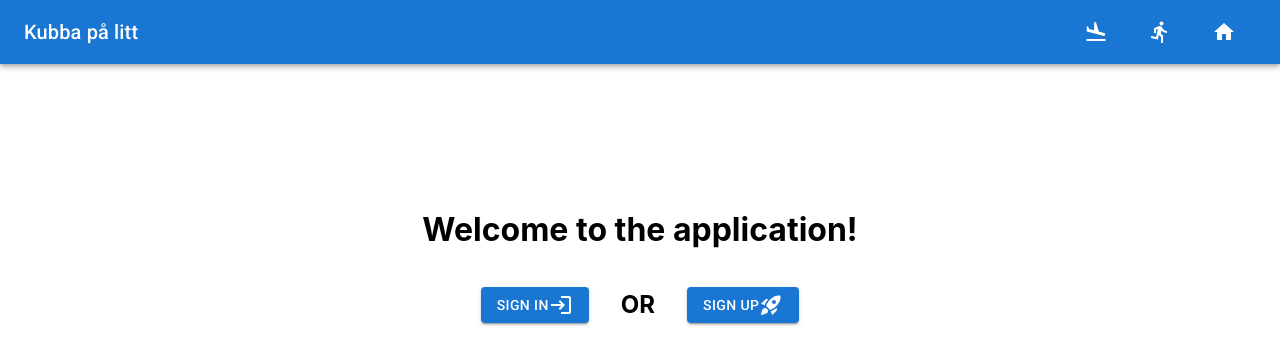
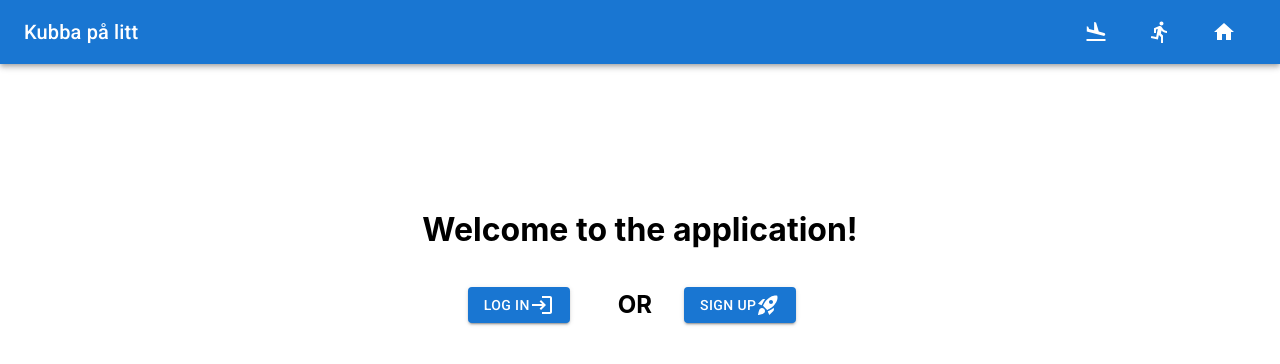
Before and after one commit to rickardpeters/running, a React (Create React App) app in the folder client/: page / in a window 1280 px wide. Shown: the top 364 px of the page. Built offline with nearby package versions, Linux system fonts and the light colour scheme; no server answers.

Commit message:
updated auth, auth func in one file, sign in sign out functionallity

```diff
--- a/client/src/components/Header.tsx
+++ b/client/src/components/Header.tsx
@@ -3,8 +3,23 @@ import { AppBar, Toolbar, Typography, Button } from '@mui/material';
 import DirectionsRunIcon from '@mui/icons-material/DirectionsRun';
 import HomeIcon from '@mui/icons-material/Home';
 import FlightLandIcon from '@mui/icons-material/FlightLand';
+import SignOutButton from './SignOutButton';
+import { UserContext } from './auth/AuthContextProvider'
+import { auth } from '../firebase'
+import { useContext, useEffect, useState } from 'react';
 
 const Header = () => {
+
+const { user } = useContext(UserContext);
+const [isLoggedIn, setisLoggedIn] = useState(false);
+
+useEffect(( )=> {
+  setisLoggedIn(user);
+
+}, [user])
+
+
+
   return (
     <AppBar position='sticky'>
       <Toolbar>
@@ -20,6 +35,7 @@ const Header = () => {
         <Button color='inherit' component={Link} to='/homePage'>
           <HomeIcon></HomeIcon>
         </Button>
+        {user && <SignOutButton></SignOutButton>}
       </Toolbar>
     </AppBar>
   );
--- a/client/src/components/LoginModal.tsx
+++ b/client/src/components/LoginModal.tsx
@@ -1,5 +1,5 @@
 import * as React from "react";
-import { useState } from "react";
+import { useContext, useState } from "react";
 import Button from "@mui/material/Button";
 import Dialog from "@mui/material/Dialog";
 import DialogActions from "@mui/material/DialogActions";
@@ -7,53 +7,58 @@ import DialogContent from "@mui/material/DialogContent";
 import DialogContentText from "@mui/material/DialogContentText";
 import DialogTitle from "@mui/material/DialogTitle";
 import { Grid, TextField } from "@mui/material";
+import { UserContext } from './auth/AuthContextProvider'
 import { signInWithEmailAndPassword } from 'firebase/auth'
 import LoginIcon from "@mui/icons-material/Login";
-import { auth } from "../firebase"
+import { useNavigate } from "react-router-dom";
 
 
 
-const LoginModal = () => {
+interface LoginModalProps {
+  show: boolean;
+  setShow: React.Dispatch<React.SetStateAction<boolean>>
+}
+const LoginModal = (props: LoginModalProps) => {
 
   const [open, setOpen] = useState(false);
   const [email, setEmail] = useState("")
   const [password, setPassword] = useState("")
+  const { logInUser } = useContext(UserContext)
 
-  const signIn = () => {
-    var err = false
-    signInWithEmailAndPassword(auth, email, password)
-    .then((userCredentials) => {
-      console.log(userCredentials)
-    }).catch((error) => {
-      console.log(error);
-      err == true;
-    }).then(() => {
-      if (!err) {
-        handleClose()
-      }
-    })
+  const navigate = useNavigate();
 
 
-  };
 
-  const handleClickOpen = () => {
-    setOpen(true);
-  };
+
+
+  const signIn = async () => {
+    try{
+      await logInUser(email, password);
+      props.setShow(false)
+      navigate('/homePage')
+
+    }
+    catch (error) {
+      console.log(error)
+    }
+
+  }
+
 
   const handleClose = () => {
+    props.setShow(false);
     setOpen(false);
   };
 
+
   return (
     <div>
-      <Button variant="contained" sx={{ m: 2 }} onClick={handleClickOpen}>
-        Sign In <LoginIcon></LoginIcon>
-      </Button>
-      <Dialog open={open} onClose={handleClose}>
+
+      <Dialog open={props.show} onClose={handleClose}>
         <DialogTitle>Sign In</DialogTitle>
         <DialogContent>
           <DialogContentText sx={{ mb: 2 }}>
-          Add your credentials to sign in to the application
+          Add your credentials to sign in to the application.
           </DialogContentText>
           <Grid container spacing={2}>
             <Grid item xs={6}>
@@ -88,11 +93,11 @@ const LoginModal = () => {
         </DialogContent>
         <DialogActions>
           <Button onClick={handleClose}>Cancel</Button>
-          <Button onClick={signIn}>Log In</Button>
+          <Button variant="contained" onClick={signIn}>Log In</Button>
         </DialogActions>
       </Dialog>
     </div>
   );
 }
 
-export default LoginModal
+export default LoginModal;
--- /dev/null
+++ b/client/src/components/SignOutButton.tsx
@@ -0,0 +1,33 @@
+import { UserAuth } from './auth/AuthContextProvider'
+import { Button } from '@mui/base'
+import { useNavigate } from 'react-router-dom'
+import React, { useContext } from 'react'
+import { UserContext } from './auth/AuthContextProvider'
+
+const SignOutButton = () => {
+
+    const { logOut } = UserAuth()
+    const navigate = useNavigate();
+    const { user } = useContext(UserContext)
+
+    const handleSighOut = async() => {
+        try {
+            await logOut()
+            navigate('/')
+            console.log("logged out")
+
+        } catch(error) {
+            console.log(error)
+        }
+
+    }
+
+
+  return (
+    <>
+      <Button onClick={handleSighOut}>Sign Out</Button>
+    </>
+  )
+}
+
+export default SignOutButton
--- a/client/src/components/SignupModal.tsx
+++ b/client/src/components/SignupModal.tsx
@@ -1,5 +1,6 @@
 import * as React from "react";
-import { useState } from "react";
+import { useState, useContext } from "react";
+import { useNavigate } from "react-router-dom";
 import Button from "@mui/material/Button";
 import Dialog from "@mui/material/Dialog";
 import DialogActions from "@mui/material/DialogActions";
@@ -8,52 +9,58 @@ import DialogContentText from "@mui/material/DialogContentText";
 import DialogTitle from "@mui/material/DialogTitle";
 import { Grid, TextField } from "@mui/material";
 import CountrySelect from "./CountrySelect";
+import { UserAuth, UserContext } from './auth/AuthContextProvider'
+import LoginModal from "./LoginModal";
 
-import { createUserWithEmailAndPassword } from "firebase/auth";
-import {auth} from '../firebase'
 
-import RocketLaunchIcon from "@mui/icons-material/RocketLaunch";
 
-const LoginModal = () => {
+
+
+
+
+interface SignUpModalProps {
+  show: boolean;
+  setShow: React.Dispatch<React.SetStateAction<boolean>>
+}
+
+const SignUpModal = (props: SignUpModalProps) => {
   const [open, setOpen] = useState(false);
-  const [firstName, setFirstName] = useState("")
-  const [lasttName, setLastName] = useState("")
+  const [firstName, setFirstName] = useState("");
+  const [lastName, setLastName] = useState("");
   const [email, setEmail] = useState("");
   const [password, setPassword] = useState("");
   const [signedUp, setSignedUp] = useState(false);
+  const navigate = useNavigate;
 
-  const signUp = () => {
+  const { createUser } = useContext(UserContext)
+  const { logOut } = UserAuth()
 
-    //Creata user in firebase
-    createUserWithEmailAndPassword(auth, email, password)
-    .then((userCredentials) => {
-      console.log(userCredentials)
-    }).catch((error) => {
+  const signUp = async () => {
+
+
+    try{
+      await createUser(email, password);
+      props.setShow(false)
+      setSignedUp(true)
+      logOut()
+
+
+    }
+    catch (error) {
       console.log(error)
-    }).then(() => {
-      handleClose()
-      setSignedUp(true)
-    })
-
-    //Store static user information like name etc on local server
+    }
 
 
   };
 
-  const handleClickOpen = () => {
-    setOpen(true);
-  };
-
   const handleClose = () => {
-    setOpen(false);
+    props.setShow(false)
   };
 
   return (
     <div>
-      <Button variant="contained" sx={{ m: 2 }} onClick={handleClickOpen}>
-        Sign Up <RocketLaunchIcon></RocketLaunchIcon>
-      </Button>
-      <Dialog open={open} onClose={handleClose}>
+      {!signedUp ?
+      <Dialog open={props.show} onClose={handleClose}>
         <DialogTitle>Sign Up</DialogTitle>
         <DialogContent>
           <DialogContentText sx={{ mb: 2 }}>
@@ -141,12 +148,15 @@ const LoginModal = () => {
         </DialogContent>
         <DialogActions>
           <Button onClick={handleClose}>Cancel</Button>
-          <Button onClick={signUp}>Sign Up</Button>
+          <Button variant="contained" onClick={signUp}>Sign Up</Button>
         </DialogActions>
       </Dialog>
+      :
+      <LoginModal show={signedUp} setShow={setSignedUp}></LoginModal>
+}
 
     </div>
   );
 };
 
-export default LoginModal;
+export default SignUpModal;
--- /dev/null
+++ b/client/src/components/auth/AuthContextProvider.tsx
@@ -0,0 +1,76 @@
+
+
+import { createContext,
+    useContext,
+    useEffect,
+    useState } from "react";
+  import {
+    createUserWithEmailAndPassword,
+    signInWithEmailAndPassword,
+    signOut,
+    onAuthStateChanged,
+    updateCurrentUser,
+    User} from "firebase/auth";
+import { auth } from "../../firebase";
+
+interface UserContextType {
+  createUser: (email: string, password: string) => Promise<any>;
+  user: any;
+  logOut: () => Promise<void>;
+  logInUser: (email: string, password: string) => Promise<any>;
+}
+
+export const UserContext = createContext<UserContextType>({
+  createUser: () => Promise.resolve(),
+  user: {},
+  logOut: () => Promise.resolve(),
+  logInUser: () => Promise.resolve(),
+});
+
+type AuthContextProviderProps = {
+  children: React.ReactNode;
+}
+
+export const AuthContextProvider = ({children }: AuthContextProviderProps) => {
+
+    const [user, setUser] = useState<User | null>(null);
+
+    const createUser = (email: string, password: string) => {
+      return createUserWithEmailAndPassword(auth, email, password)
+    }
+
+    const logOut = () => {
+      return signOut(auth)
+    }
+
+    const logInUser = (email: string, password: string) => {
+      return signInWithEmailAndPassword(auth, email, password)
+    }
+
+    useEffect(() => {
+      const unsubscribe = onAuthStateChanged(auth, (currentUser) => {
+
+        if (currentUser) {
+          setUser(currentUser);
+          console.log("auth state change")
+          console.log(currentUser)
+        } else {
+          setUser(null);
+          console.log("set user to null")
+        }
+      });
+      return () => {
+        unsubscribe();
+      }
+    }, []);
+
+    return (
+      <UserContext.Provider value ={{createUser, user, logOut, logInUser}}>
+        {children}
+      </UserContext.Provider>
+    )
+  }
+
+  export const UserAuth =() => {
+    return useContext(UserContext)
+  }
--- a/client/src/pages/LandingPage.tsx
+++ b/client/src/pages/LandingPage.tsx
@@ -3,10 +3,23 @@
 import WelcomeMessage from "../components/WelcomeMessage";
 import LoginModal from "../components/LoginModal";
 import SignUpModal from "../components/SignUpModal";
+import LoginIcon from "@mui/icons-material/Login";
+import RocketLaunchIcon from "@mui/icons-material/RocketLaunch";
+import Button from "@mui/material/Button";
+import { useState } from "react";
 
 const LandingPage = () => {
 
+  const [openLogIn, setOpenLogIn] = useState(false);
+  const [openSignUp, setOpenSignUp] = useState(false);
 
+  const handleLogIn = () => {
+    setOpenLogIn(true)
+  }
+
+  const handleSignUp = () => {
+    setOpenSignUp(true)
+  }
   return (
     <div
       style={{
@@ -19,9 +32,15 @@ const LandingPage = () => {
     >
       <WelcomeMessage></WelcomeMessage>
       <div style={{ display: "flex", gap: "16px" }}>
-        <LoginModal></LoginModal>
+      <Button variant="contained" sx={{ m: 2 }} onClick={handleLogIn}>
+        Log In <LoginIcon></LoginIcon>
+      </Button>
+        <LoginModal show={openLogIn} setShow={setOpenLogIn} ></LoginModal>
         <h2>OR</h2>
-        <SignUpModal></SignUpModal>
+        <Button variant="contained" sx={{ m: 2 }} onClick={handleSignUp}>
+        Sign Up <RocketLaunchIcon></RocketLaunchIcon>
+      </Button>
+        <SignUpModal show={openSignUp} setShow={setOpenSignUp}></SignUpModal>
       </div>
     </div>
   );
```
Also changed, not shown: client/src/App.tsx (+12 -10 lines), client/src/firebase.js (+6 -1 lines).
